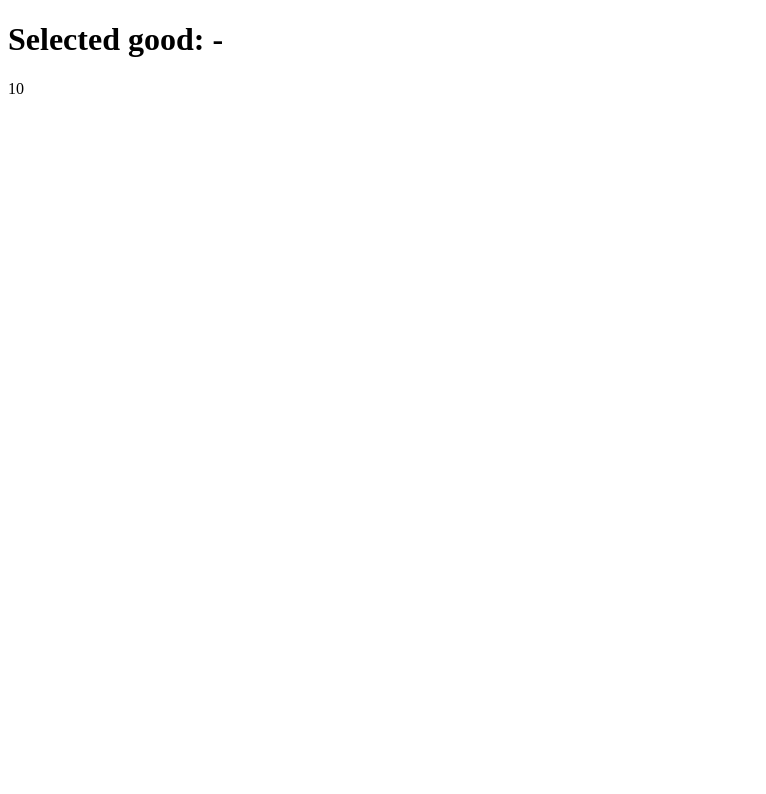
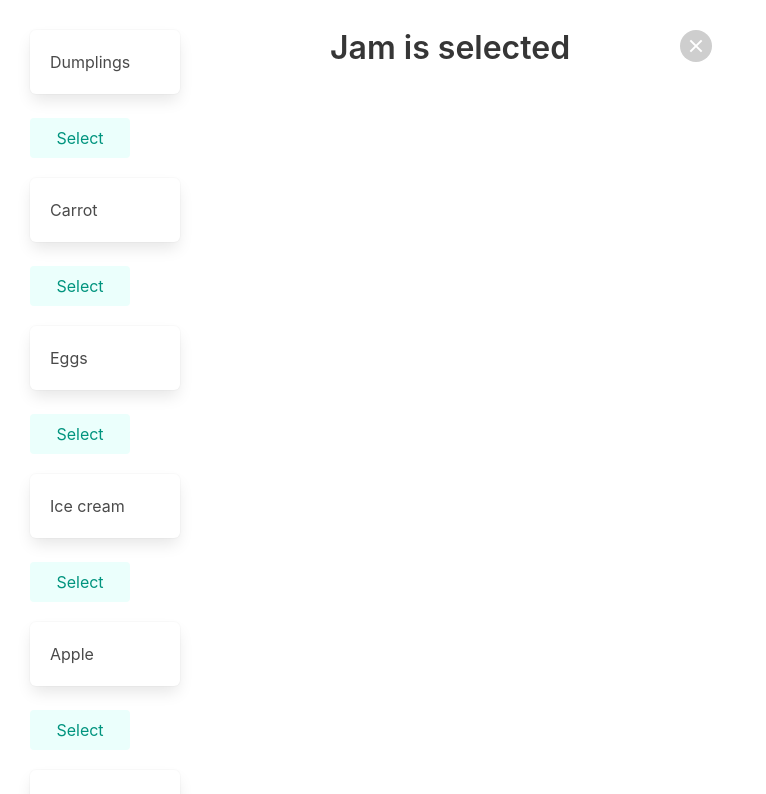
Before and after one commit to mate-academy/react_goods-selector, a React (Create React App) app: page / in a window 1280 px wide. Shown: the top 794 px of the page, without its empty margins (0-766 px from the left). Built offline with nearby package versions, Linux system fonts and the light colour scheme.

Commit message:
solution

```diff
--- a/package.json
+++ b/package.json
@@ -10,6 +10,7 @@
     "@types/react": "^17.0.15",
     "@types/react-dom": "^17.0.9",
     "bulma": "^0.9.3",
+    "classnames": "^2.3.1",
     "node-sass": "^6.0.1",
     "react": "^17.0.2",
     "react-dom": "^17.0.2",
--- a/src/App.scss
+++ b/src/App.scss
@@ -1 +1,31 @@
-// styles go here
+.App {
+  margin: 30px;
+}
+
+.flex {
+  display: flex;
+  flex-direction: column;
+}
+
+.box {
+  margin-top: 20px;
+  width: 150px;
+}
+
+.button {
+  width: 100px;
+}
+
+.selected {
+  background-color: orange !important;
+}
+
+.title {
+  margin-left: 300px;
+  position: fixed;
+}
+
+.delete {
+  margin-left: 650px;
+  position: fixed !important;
+}
--- a/src/App.tsx
+++ b/src/App.tsx
@@ -1,5 +1,6 @@
 import React from 'react';
 import './App.scss';
+import classNames from 'classnames';
 
 const goodsFromServer: string[] = [
   'Dumplings',
@@ -14,11 +15,60 @@ const goodsFromServer: string[] = [
   'Garlic',
 ];
 
-const App: React.FC = () => (
-  <div className="App">
-    <h1>Selected good: -</h1>
-    {goodsFromServer.length}
-  </div>
-);
+type State = {
+  selectedGood: string;
+};
+
+class App extends React.Component<{}, State> {
+  state: State = {
+    selectedGood: 'Jam',
+  };
+
+  render() {
+    const { selectedGood } = this.state;
+
+    return (
+      <div className="App">
+        <h1 className="title">
+          {selectedGood
+            ? `${selectedGood} is selected`
+            : 'No goods is selected'}
+        </h1>
+
+        {selectedGood && (
+          <button
+            type="button"
+            className="delete is-large"
+            onClick={() => {
+              this.setState({ selectedGood: '' });
+            }}
+          >
+            {' '}
+          </button>
+        )}
+
+        <ul>
+          {goodsFromServer.map((product) => (
+            <>
+              <li key={product} className={classNames('box', { selected: selectedGood === product })}>
+                {product}
+              </li>
+
+              <button
+                type="button"
+                className="button is-primary is-light"
+                onClick={() => {
+                  this.setState({ selectedGood: product });
+                }}
+              >
+                Select
+              </button>
+            </>
+          ))}
+        </ul>
+      </div>
+    );
+  }
+}
 
 export default App;
--- a/src/index.tsx
+++ b/src/index.tsx
@@ -1,5 +1,6 @@
 import ReactDOM from 'react-dom';
 import App from './App';
+import 'bulma/css/bulma.css';
 
 ReactDOM.render(
   <App />,
```
Also changed, not shown: 2 other files (tests, documents, lock files or other folders).
